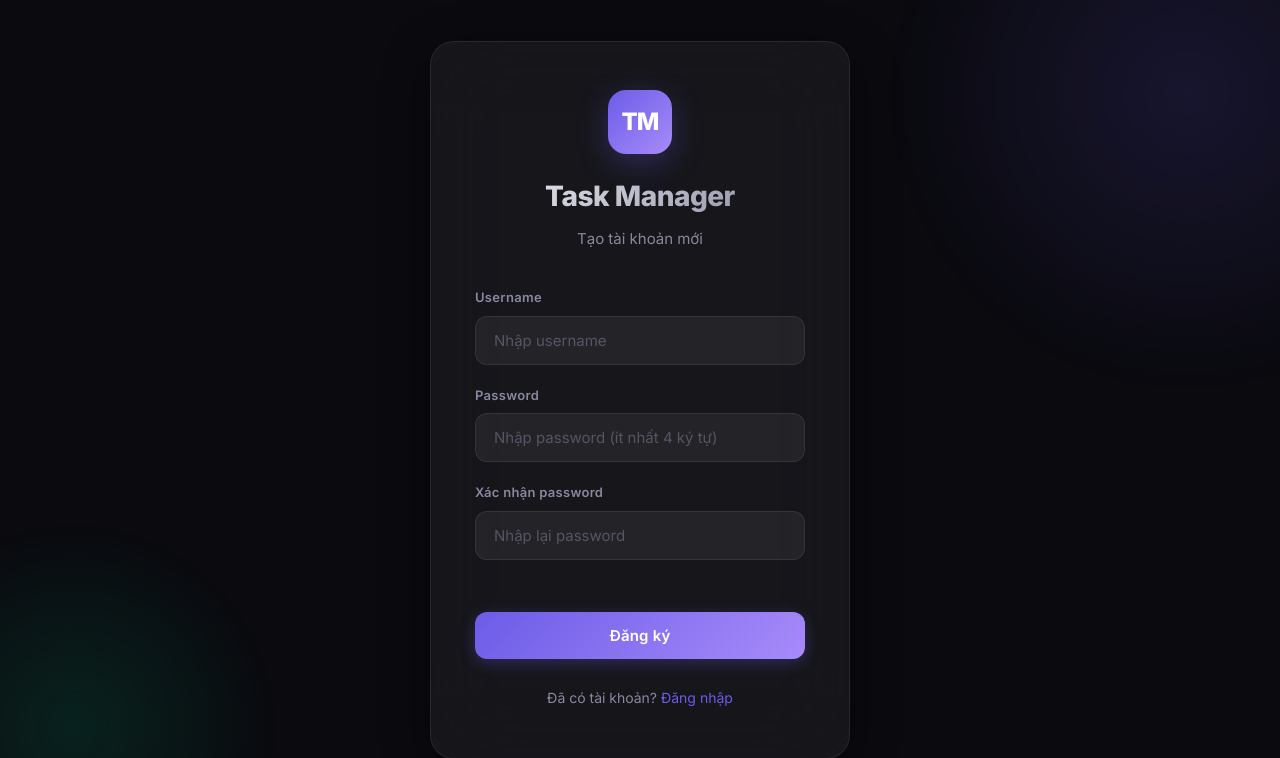
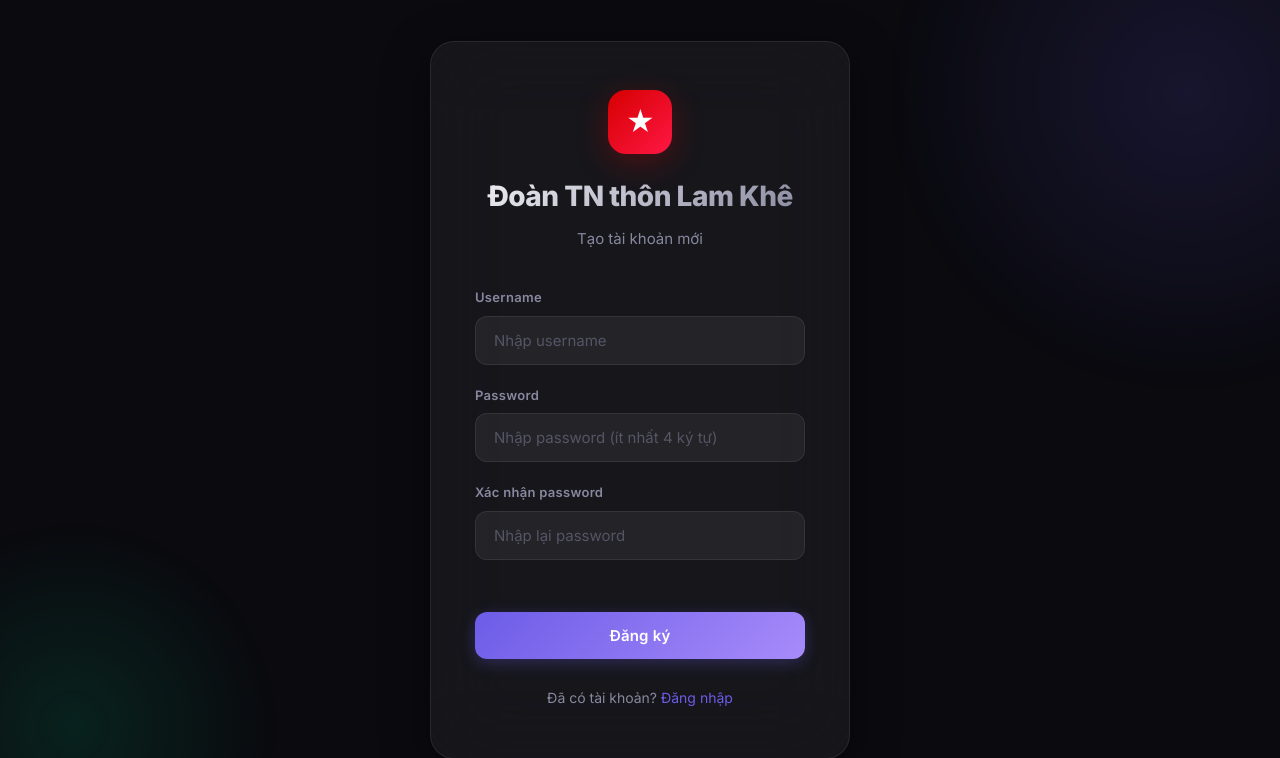
Before and after one commit to hidenononion/task-manager, a Flask app: page /register in a window 1280 px wide. Shown: the top 758 px of the page. Run offline with Flask 3, Linux system fonts and the light colour scheme; some libraries are stand-ins or nearby versions.

Commit message:
Đổi tên thành Đoàn TN thôn Lam Khê + logo huy hiệu đỏ sao

```diff
--- a/static/css/style.css
+++ b/static/css/style.css
@@ -176,6 +176,13 @@ a:hover {
     margin-bottom: 20px;
     box-shadow: 0 8px 32px var(--accent-glow);
     letter-spacing: -1px;
+}
+
+.logo-doan {
+    background: linear-gradient(135deg, #d50000, #ff1744);
+    box-shadow: 0 8px 32px rgba(213, 0, 0, 0.3);
+    font-size: 28px;
+    color: #fff;
 }
 
 .auth-header h1 {
--- a/templates/base.html
+++ b/templates/base.html
@@ -6,7 +6,7 @@
     <meta name="apple-mobile-web-app-capable" content="yes">
     <meta name="mobile-web-app-capable" content="yes">
     <meta name="theme-color" content="#0a0a0f">
-    <title>{% block title %}Task Manager{% endblock %}</title>
+    <title>{% block title %}Đoàn TN thôn Lam Khê{% endblock %}</title>
     <link rel="stylesheet" href="{{ url_for('static', filename='css/style.css') }}">
 </head>
 <body>
--- a/templates/dashboard.html
+++ b/templates/dashboard.html
@@ -4,8 +4,8 @@
 <div class="app">
     <aside class="sidebar">
         <div class="sidebar-header">
-            <div class="logo">TM</div>
-            <span class="app-name">Task Manager</span>
+            <div class="logo logo-doan">&#9733;</div>
+            <span class="app-name">Đoàn TN thôn Lam Khê</span>
         </div>
         <nav class="sidebar-nav">
             <a href="#" class="nav-item active" data-view="kanban">
--- a/templates/login.html
+++ b/templates/login.html
@@ -1,11 +1,11 @@
 {% extends "base.html" %}
-{% block title %}Đăng nhập - Task Manager{% endblock %}
+{% block title %}Đăng nhập - Đoàn TN thôn Lam Khê{% endblock %}
 {% block body %}
 <div class="auth-container">
     <div class="auth-card">
         <div class="auth-header">
-            <div class="logo">TM</div>
-            <h1>Task Manager</h1>
+            <div class="logo logo-doan">&#9733;</div>
+            <h1>Đoàn TN thôn Lam Khê</h1>
             <p>Đăng nhập vào tài khoản của bạn</p>
         </div>
         <form id="loginForm" class="auth-form">
--- a/templates/register.html
+++ b/templates/register.html
@@ -1,11 +1,11 @@
 {% extends "base.html" %}
-{% block title %}Đăng ký - Task Manager{% endblock %}
+{% block title %}Đăng ký - Đoàn TN thôn Lam Khê{% endblock %}
 {% block body %}
 <div class="auth-container">
     <div class="auth-card">
         <div class="auth-header">
-            <div class="logo">TM</div>
-            <h1>Task Manager</h1>
+            <div class="logo logo-doan">&#9733;</div>
+            <h1>Đoàn TN thôn Lam Khê</h1>
             <p>Tạo tài khoản mới</p>
         </div>
         <form id="registerForm" class="auth-form">
```
